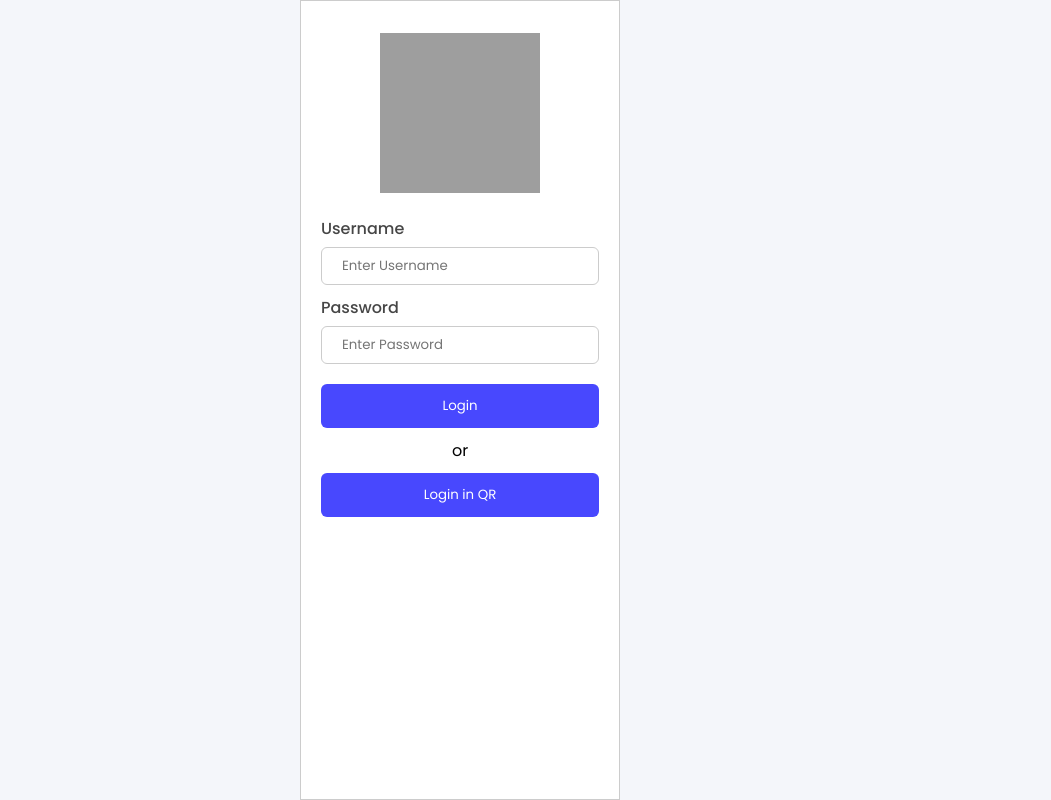
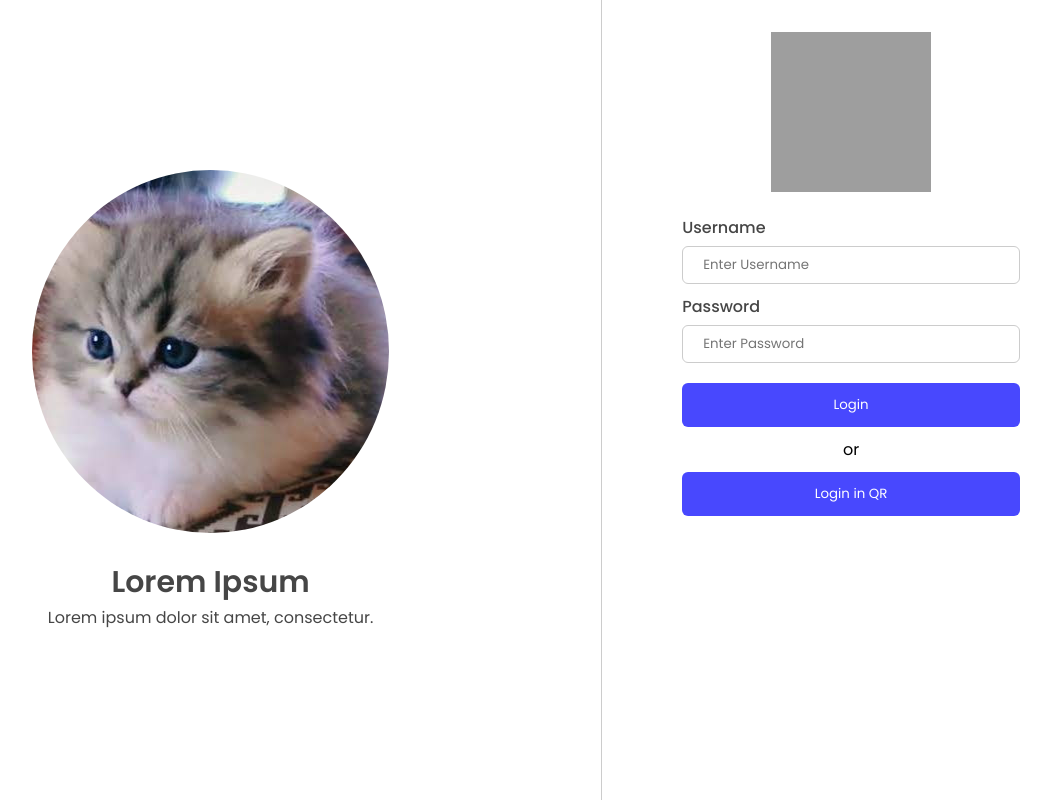
Before and after one commit to VawnDyu/Login-System, a PHP site: page / in a window 1280 px wide. Shown: the whole page, without its empty margins (180-1231 px from the left). Run offline with PHP 8.4, Linux system fonts and the light colour scheme; grey boxes are pictures that could not be loaded.

Commit message:
Add files via upload

```diff
--- a/css/sass/main.css
+++ b/css/sass/main.css
@@ -88,6 +88,10 @@ input[type=submit], input[type=button] {
   cursor: pointer;
 }
 
+input[type=submit]:hover, input[type=button]:hover {
+  opacity: 90%;
+}
+
 input[type=date] {
   color: #464646;
 }
@@ -98,7 +102,7 @@ label {
 }
 
 .main-container {
-  background: #F4F6FA;
+  background: #FFF;
   height: 100vh;
   width: 100vw;
   display: -ms-grid;
@@ -109,11 +113,46 @@ label {
       grid-template-columns: repeat(18, 1fr);
 }
 
+.main-container > .welcome-logo {
+  background: #FFF;
+  -ms-grid-column: 1;
+  -ms-grid-column-span: 11;
+  grid-column: 1 / 12;
+  -ms-grid-row: 1;
+  -ms-grid-row-span: 18;
+  grid-row: 1 / 19;
+  border-right: 1px solid #ccc;
+  display: -webkit-box;
+  display: -ms-flexbox;
+  display: flex;
+  -webkit-box-pack: center;
+      -ms-flex-pack: center;
+          justify-content: center;
+  -webkit-box-align: center;
+      -ms-flex-align: center;
+          align-items: center;
+}
+
+.main-container > .welcome-logo > .header {
+  text-align: center;
+  color: #464646;
+}
+
+.main-container > .welcome-logo > .header > img {
+  border-radius: 50%;
+  margin-bottom: 20px;
+}
+
+.main-container > .welcome-logo > .header > header {
+  font-weight: 600 !important;
+  font-size: 30px;
+}
+
 .main-container > form {
   background: #FFF;
-  -ms-grid-column: 1;
-  -ms-grid-column-span: 18;
-  grid-column: 1 / 19;
+  -ms-grid-column: 12;
+  -ms-grid-column-span: 7;
+  grid-column: 12 / 19;
   -ms-grid-row: 1;
   -ms-grid-row-span: 18;
   grid-row: 1 / 19;
@@ -129,17 +168,17 @@ label {
   height: 160px;
 }
 
-.main-container > form > .error-message {
-  width: 87%;
+.main-container > form > .container {
+  padding: 16px 80px 16px 80px;
+}
+
+.main-container > form > .container > .error-message {
+  width: 100%;
   position: relative;
   top: 3%;
   left: 50%;
   -webkit-transform: translate(-50%, -50%);
           transform: translate(-50%, -50%);
-}
-
-.main-container > form > .container {
-  padding: 16px 20px 16px 20px;
 }
 
 .main-container > form > .container > div {
@@ -458,16 +497,23 @@ label {
   border-bottom: 1px solid #464646;
 }
 
-@media only screen and (min-width: 769px) {
-  body {
-    background: #F4F6FA;
+@media only screen and (max-width: 768px) {
+  .main-container > .welcome-logo {
+    display: none;
   }
-  .main-container {
-    border: 1px solid #ccc;
-    position: absolute;
-    width: 320px;
-    margin-left: -160px;
-    left: 50%;
+  .main-container > form {
+    -ms-grid-column: 1;
+    -ms-grid-column-span: 18;
+    grid-column: 1 / 19;
+    -ms-grid-row: 1;
+    -ms-grid-row-span: 18;
+    grid-row: 1 / 19;
+  }
+}
+
+@media only screen and (max-width: 375px) {
+  .main-container > form > .container {
+    padding: 16px 40px 16px 40px;
   }
 }
 /*# sourceMappingURL=main.css.map */
--- a/css/sass/main.scss
+++ b/css/sass/main.scss
@@ -85,6 +85,10 @@ input[type=submit], input[type=button] {
     cursor: pointer;
 }
 
+input[type=submit]:hover, input[type=button]:hover {
+    opacity: 90%;
+}
+
 input[type=date] {
     color: $black;
 }
@@ -95,16 +99,42 @@ label {
 }
 
 .main-container {
-    background: $back;
+    background: $front;
     height: 100vh;
     width: 100vw;
     display: grid;
     grid-template-rows: repeat(18, 1fr);
     grid-template-columns: repeat(18, 1fr);
 
+    & > .welcome-logo {
+        background: $front;
+        grid-column: 1 / 12;
+        grid-row: 1 / 19;
+        border-right: 1px solid #ccc;
+        display: flex;
+        justify-content: center;
+        align-items: center;
+
+        & > .header {
+            text-align: center;
+            color: $black;
+
+            & > img {
+                border-radius: 50%;
+                margin-bottom: 20px;
+            }
+
+            & > header {
+                font-weight: $semibold;
+                font-size: 30px;
+            }
+        }
+    }
+
+
     & > form {
         background: $front;
-        grid-column: 1 / 19; //Left and Right
+        grid-column: 12 / 19; //Left and Right
         grid-row: 1 / 19; //Up and Down
 
         & > .img-container {
@@ -117,16 +147,17 @@ label {
             }
         }
 
+
+        & > .container {
+            padding: 16px 80px 16px 80px; //Top Right Down Left
+
             & > .error-message {
-            width: 87%;
+                width: 100%;
                 position: relative;
                 top: 3%;
                 left: 50%;
                 transform: translate(-50%, -50%);
             }
-
-        & > .container {
-            padding: 16px 20px 16px 20px; //Top Right Down Left
 
             & > div {
                 display: flex;
@@ -376,20 +407,42 @@ label {
     }
 }
 
+@media only screen and (max-width: 768px) {
 
-@media only screen and (min-width: 769px) {
+    .main-container {
 
-    body {
-        background: $back;
+        & > .welcome-logo {
+            display: none;
         }
 
-    .main-container {
-        border: 1px solid #ccc;
-        position: absolute;
-        // width: 425px;
-        // margin-left: -213px;
-        width: 320px;
-        margin-left: -160px;
-        left: 50%;
+        & > form {
+            grid-column: 1 / 19;
+            grid-row: 1 / 19;
         }
     }
+}
+
+@media only screen and (max-width: 375px) {
+
+    .main-container > form > .container {
+        padding: 16px 40px 16px 40px; //Top Right Down Left
+    }
+}
+
+
+// @media only screen and (max-width: 768px) { //Tablet Size
+
+//     body {
+//         background: $back;
+//     }
+
+//     .main-container {
+//         border: 1px solid #ccc;
+//         // position: absolute;
+//         // width: 425px;
+//         // margin-left: -213px;
+//         // width: 100vw;
+//         // margin-left: -160px;
+//         // left: 50%;
+//     }
+// }
--- a/index.php
+++ b/index.php
@@ -10,32 +10,41 @@
     <meta name="viewport" content="width=device-width, initial-scale=1.0">
     <link rel="stylesheet" href="css/sass/main.css">
     <link rel="icon" href="css/img/icon.png" type="image/png">
-    <!-- <script src="script.js" defer></script> -->
+    <script src="script.js" defer></script>
     <title>Login</title>
 </head>
 <body>
     <div class="main-container">
+        <div class="welcome-logo">
+            <div class="header">
+                <img src="css/img/photo.jpeg" alt="header">
+                <header>Lorem Ipsum</header>
+                <p>Lorem ipsum dolor sit amet, consectetur.</p>
+            </div>
+        </div>
+
         <form action="includes/login.inc.php" method="post">
             <div class="img-container">
                 <img src="css/img/logo.jpg" alt="logo">
             </div>
 
-            <?php
-                include "includes/error-msg.inc.php";
-            ?>
+            <div class="container">
 
-            <div class="container">
+                <?php
+                    include "includes/error-msg.inc.php";
+                ?>
+
                 <label>Username</label>
-                <input type="text" name="user" placeholder="Enter Username">
+                <input type="text" name="user" placeholder="Enter Username" autocomplete="off" required>
 
                 <label>Password</label>
-                <input type="password" name="pass" placeholder="Enter Password">
+                <input type="password" name="pass" placeholder="Enter Password" autocomplete="off" required>
 
                 <input type="submit" name="submit" value="Login">
                 <div>
                     <div>or</div>
                 </div>
-                <input type="button" value="Login in QR">
+                <input type="button" value="Login in QR" onclick="loginQR()">
             </div>
         </form>
     </div>
--- a/script.js
+++ b/script.js
@@ -18,3 +18,7 @@ function myFunction() {
 //       }
 //     }
 }
+
+function loginQR() {
+    window.location.href = "login_qr.php";
+}
```
Also changed, not shown: login_qr.php (added, +12 -0 lines), 1 other file. Lines whose indentation alone changed are shown as unchanged.
